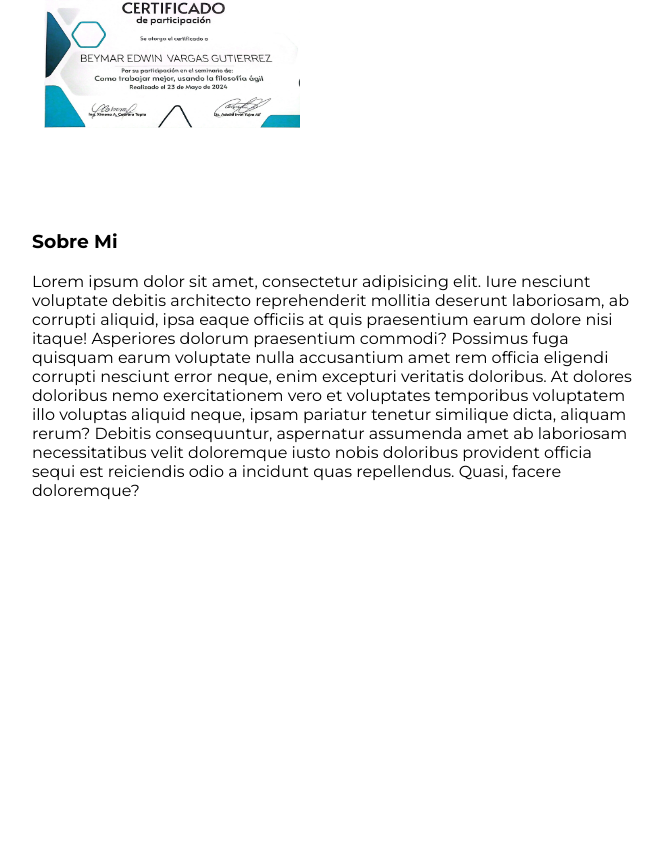
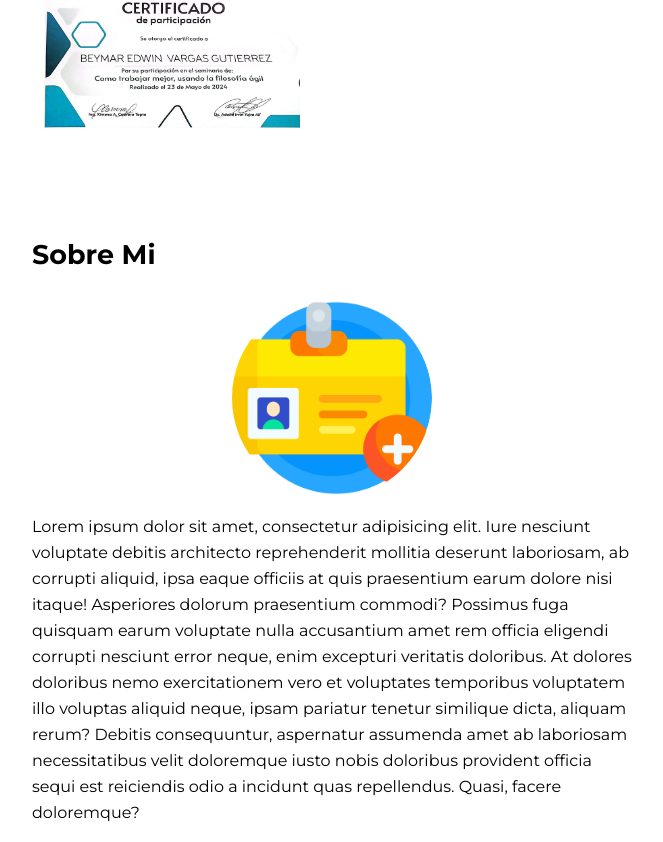
Before and after one commit to bxymar/portafolio-web, an Angular app: page / in a window 1280 px wide. Shown: the part 4282-5124 px from the top of the page, without its empty margins (308-971 px from the left). Before the commit the page ends 4798 px from the top, so only its background shows below. Built offline with nearby package versions, Linux system fonts and the light colour scheme; a web font is replaced by a local one.

Commit message:
Se modifico el componente about-me

```diff
--- a/src/app/components/about-me/about-me.component.html
+++ b/src/app/components/about-me/about-me.component.html
@@ -2,6 +2,9 @@
     <div class="container-about-me-internal">
 
         <h3>Sobre Mi</h3>
+
+        <div class="img-icons"><img src="icons/usuario-portafolio.png" alt=""></div>
+
         <p>Lorem ipsum dolor sit amet, consectetur adipisicing elit. Iure nesciunt voluptate debitis architecto reprehenderit mollitia deserunt laboriosam, ab corrupti aliquid, ipsa eaque officiis at quis praesentium earum dolore nisi itaque! Asperiores dolorum praesentium commodi? Possimus fuga quisquam earum voluptate nulla accusantium amet rem officia eligendi corrupti nesciunt error neque, enim excepturi veritatis doloribus. At dolores doloribus nemo exercitationem vero et voluptates temporibus voluptatem illo voluptas aliquid neque, ipsam pariatur tenetur similique dicta, aliquam rerum? Debitis consequuntur, aspernatur assumenda amet ab laboriosam necessitatibus velit doloremque iusto nobis doloribus provident officia sequi est reiciendis odio a incidunt quas repellendus. Quasi, facere doloremque?</p>
 
     </div>
--- a/src/app/components/about-me/about-me.component.scss
+++ b/src/app/components/about-me/about-me.component.scss
@@ -8,4 +8,24 @@
 .container-about-me-internal{
     width: 100%;
     max-width: 600px;
+
+    .img-icons{
+        display: flex;
+        justify-content: center;
+
+        img{
+            width: 200px;
+            height: 200px;
+            border-radius: 50%;
+        }
+
+    }
 }
+
+h3{
+    font-size: 27px;
+}
+
+p{
+    line-height: 26px;
+}
```
Also changed, not shown: public/icons/usuario-portafolio.png (added).
